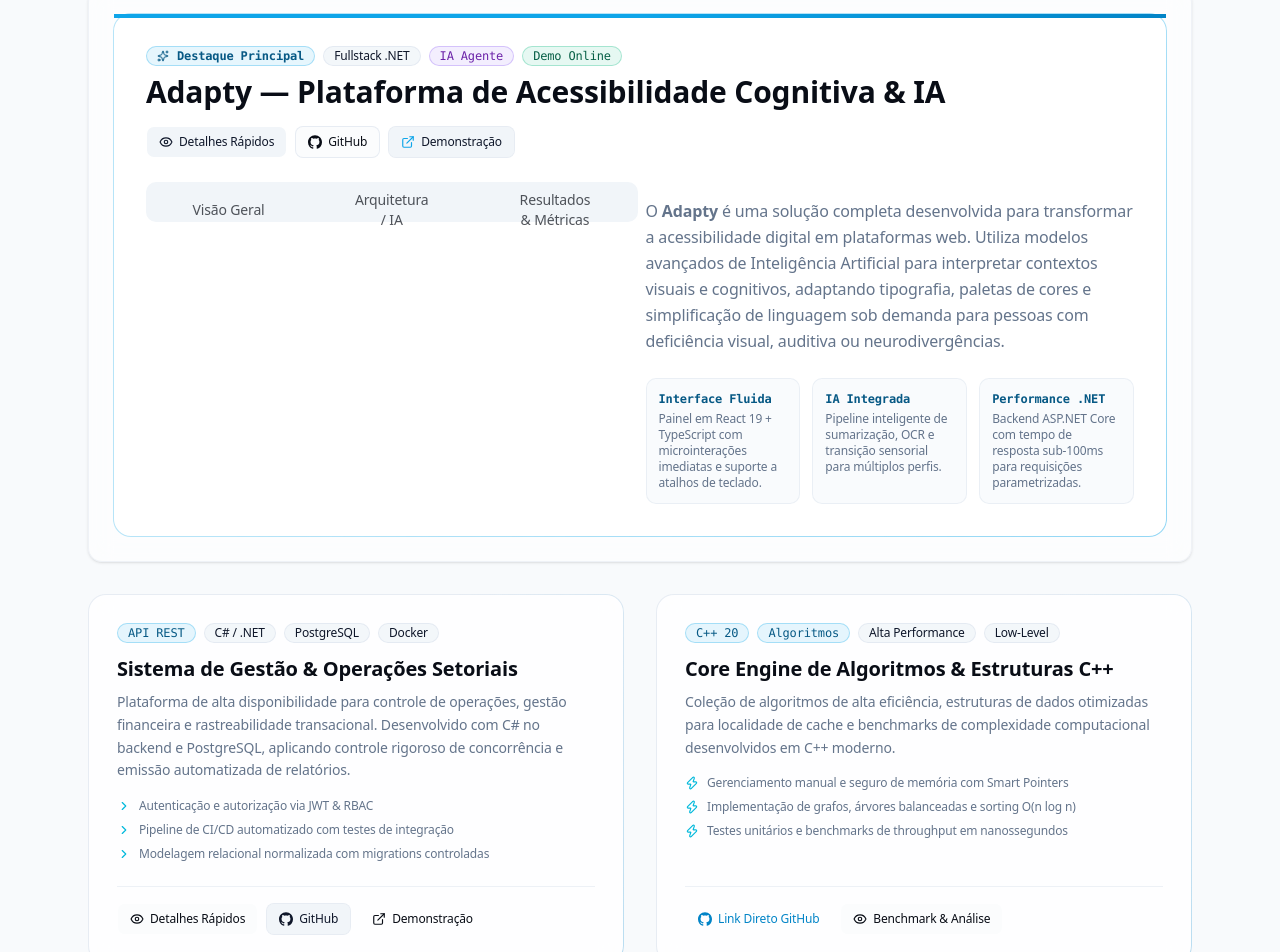
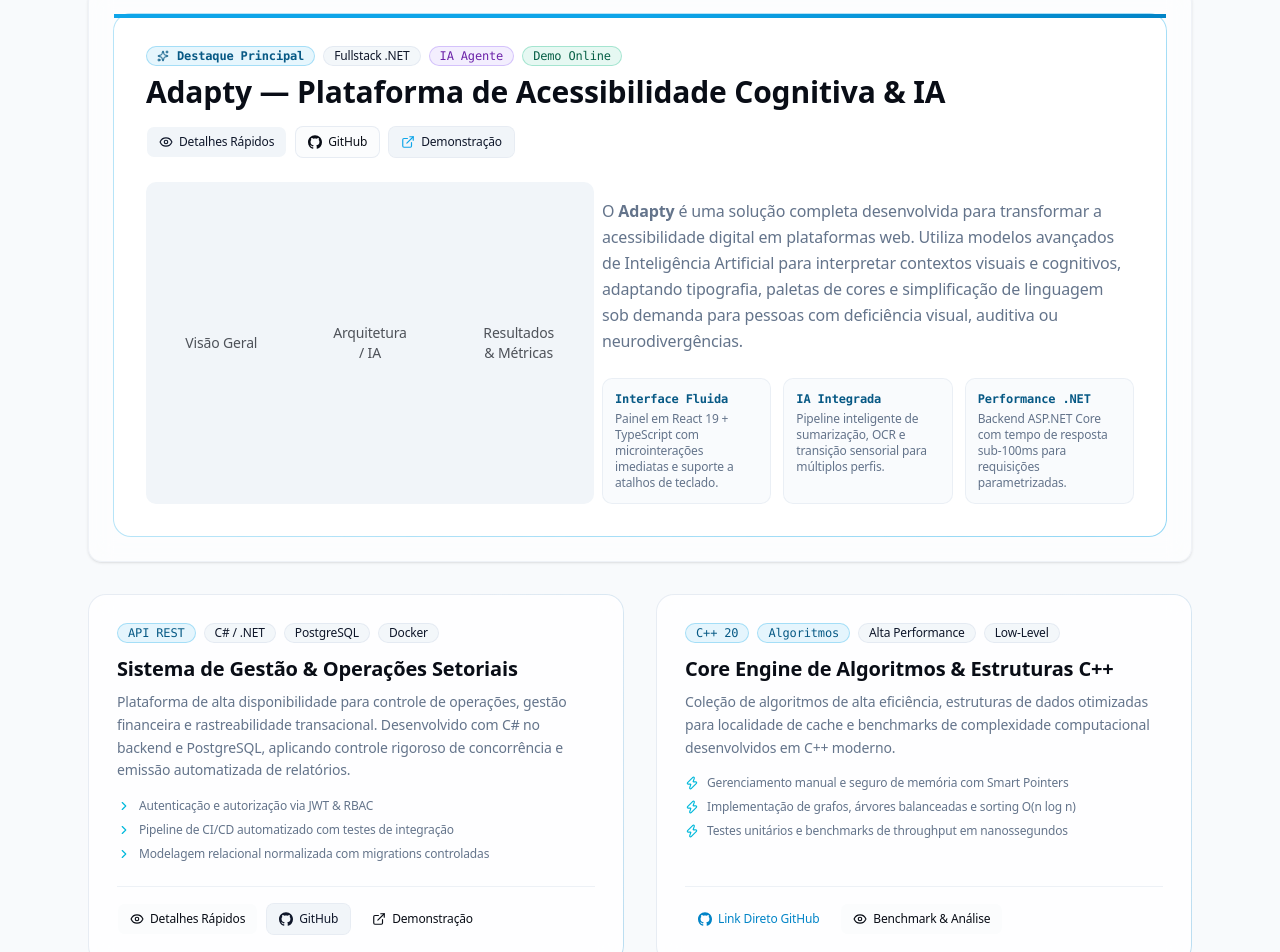
Before and after one commit to IsaqueR02/portfolio.dev, a React (Vite) app: page / in a window 1280 px wide. Shown: the part 1449-2401 px from the top of the page. Built offline with nearby package versions, Linux system fonts and the light colour scheme.

Commit message:
fix: 🐍 corrigindo estilização

```diff
--- a/src/features/projects/adapty-card.tsx
+++ b/src/features/projects/adapty-card.tsx
@@ -142,7 +142,7 @@ export function AdaptyCard() {
         }}
         className="w-full"
       >
-        <TabsList className="grid w-full grid-cols-1 md:grid-cols-3 gap-1 h-auto sm:h-10">
+        <TabsList className="grid w-full grid-cols-1 sm:grid-cols-3 gap-1 h-auto sm:max-w-md">
           <TabsTrigger value="overview" id="adapty-tab-overview" aria-controls="adapty-panel-overview">Visão Geral</TabsTrigger>
           <TabsTrigger value="architecture" id="adapty-tab-architecture" aria-controls="adapty-panel-architecture">Arquitetura <br />/ IA</TabsTrigger>
           <TabsTrigger value="results" id="adapty-tab-results" aria-controls="adapty-panel-results">Resultados <br /> & Métricas</TabsTrigger>
```
